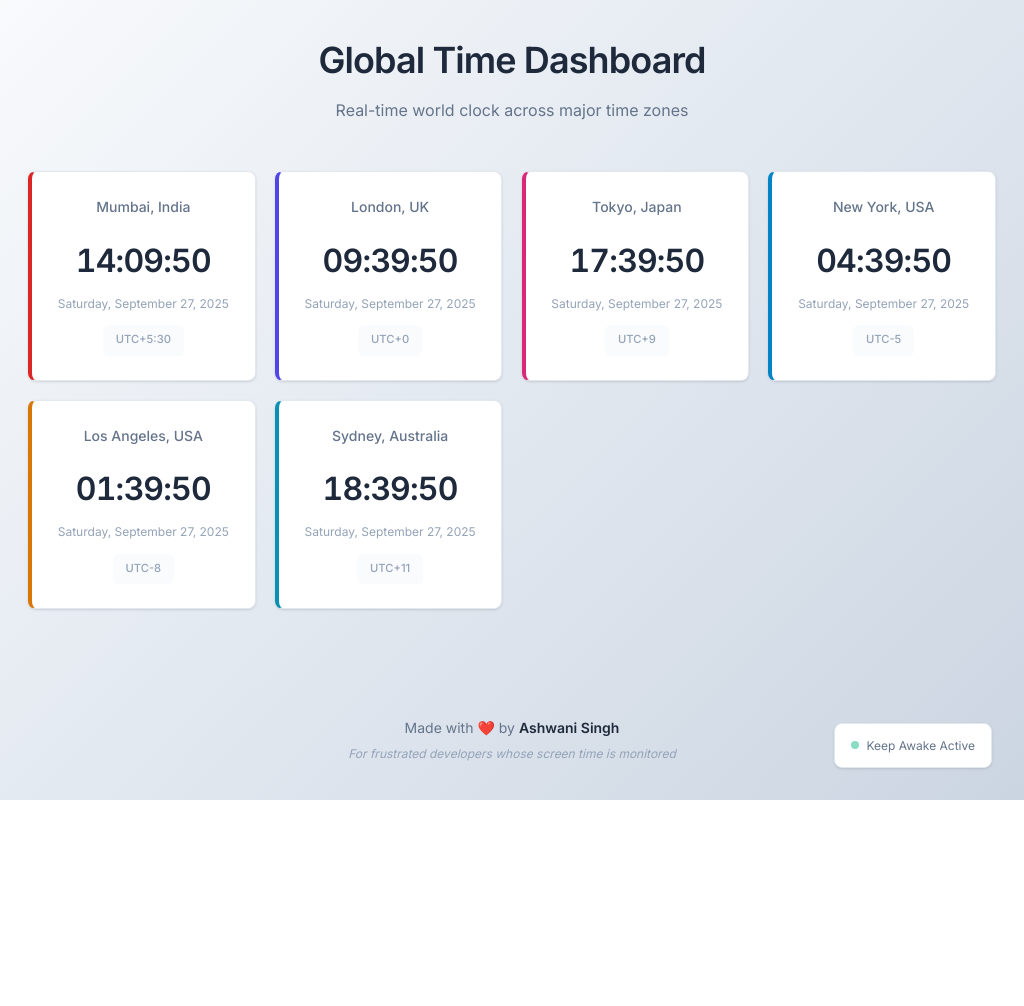
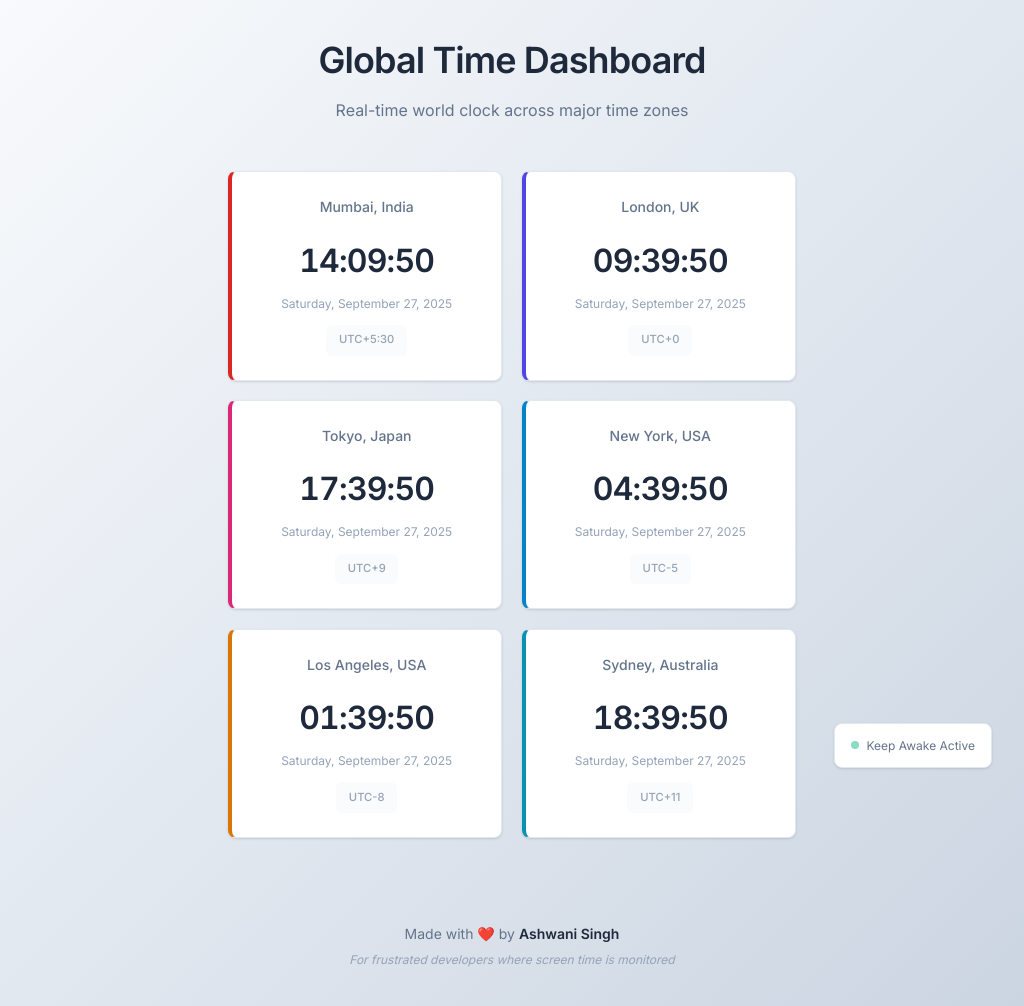
Before and after one commit to ashwanisinghel/KeepScreenAwake, a plain HTML site: page keep-awake.html in a window 1024 px wide. Before the commit the page ends 800 px from the top, so only its background shows below. Drawn offline with Linux system fonts and the light colour scheme.

Commit message:
3*2 tiles

```diff
--- a/keep-awake.html
+++ b/keep-awake.html
@@ -75,9 +75,10 @@
 
         .dashboard {
             display: grid;
-            grid-template-columns: repeat(auto-fit, minmax(220px, 1fr));
+            grid-template-columns: repeat(3, 1fr);
+            grid-template-rows: repeat(2, 1fr);
             gap: 1.2rem;
-            max-width: 1000px;
+            max-width: 900px;
             width: 100%;
             padding: 0 1rem;
             margin-bottom: 3rem;
@@ -223,6 +224,14 @@
             font-style: italic;
         }
 
+        @media (max-width: 1024px) and (min-width: 769px) {
+            .dashboard {
+                grid-template-columns: repeat(2, 1fr);
+                grid-template-rows: repeat(3, 1fr);
+                max-width: 600px;
+            }
+        }
+
         @media (max-width: 768px) {
             .header h1 {
                 font-size: 2rem;
@@ -233,7 +242,8 @@
             }
 
             .dashboard {
-                grid-template-columns: repeat(auto-fit, minmax(180px, 1fr));
+                grid-template-columns: repeat(2, 1fr);
+                grid-template-rows: repeat(3, 1fr);
                 gap: 1rem;
             }
 
@@ -305,7 +315,7 @@
 
     <footer class="footer">
         <p>Made with ❤️ by <strong>Ashwani Singh</strong></p>
-        <p class="footer-subtitle">For frustrated developers whose screen time is monitored</p>
+        <p class="footer-subtitle">For frustrated developers where screen time is monitored</p>
     </footer>
     <script>
         function updateTime() {
```
